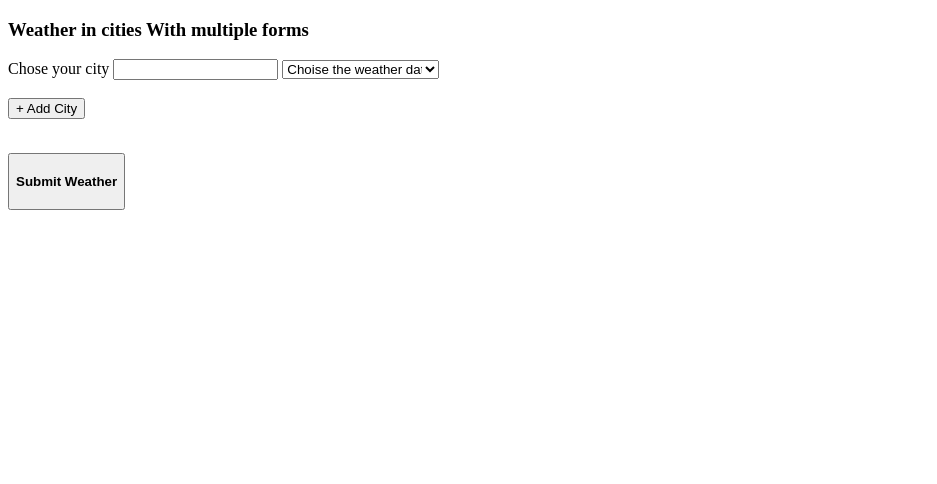
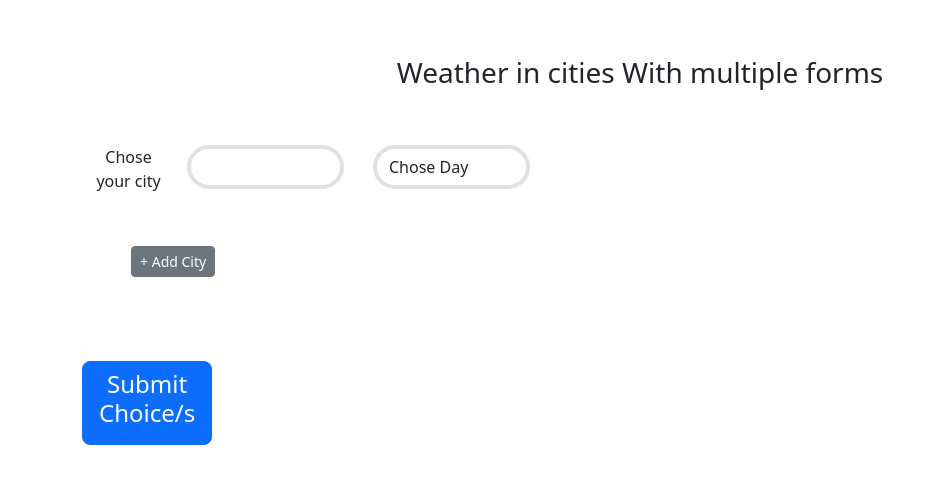
Before and after one commit to gltwodotlineci/small_weather_app, a Django app: page / in a window 1280 px wide. Shown: the top 484 px of the page, without its empty margins (0-937 px from the left). Run offline with Django 3.2, Linux system fonts and the light colour scheme; some libraries are stand-ins or nearby versions.

Commit message:
adding basic bootstraps

```diff
--- a/weather_api/weather_backend/templates/base/base.html
+++ b/weather_api/weather_backend/templates/base/base.html
@@ -5,7 +5,7 @@
 <html lang="en">
 <head>
     <meta charset="UTF-8">
-
+    <link href="https://cdn.jsdelivr.net/npm/bootstrap@5.3.2/dist/css/bootstrap.min.css" rel="stylesheet" integrity="sha384-T3c6CoIi6uLrA9TneNEoa7RxnatzjcDSCmG1MXxSR1GAsXEV/Dwwykc2MPK8M2HN" crossorigin="anonymous">
 </head>
 <body hx-headers='{"X-CSRFToken": "{{ csrf_token }}"}'>
 {% block content %}
@@ -13,5 +13,6 @@
 {% endblock %}
 
 <script src="https://unpkg.com/htmx.org@1.9.6"></script>
+    <script src="https://cdn.jsdelivr.net/npm/bootstrap@5.3.2/dist/js/bootstrap.bundle.min.js" integrity="sha384-C6RzsynM9kWDrMNeT87bh95OGNyZPhcTNXj1NW7RuBCsyN/o0jlpcV8Qyq46cDfL" crossorigin="anonymous"></script>
 </body>
 </html>
--- a/weather_api/weather_backend/templates/general/home.html
+++ b/weather_api/weather_backend/templates/general/home.html
@@ -1,30 +1,34 @@
 {% extends 'base/base.html' %}
 {% block content %}
 
+
+    <div class="container text-center">
+        <div class="col" style="margin: 5%">
+
             <h3> Weather in cities With multiple forms</h3>
-
+        </div>
             <div id="weatherForm">
                 {% include 'partials/weather_form.html' %}
             </div>
 
-    <br>
-    <button type="button"
+            <div class="col col-lg-1" style="margin: 4%">
+            <button type="button" class="btn btn-secondary btn-sm"
                 hx-get="/weather_city/"
                 hx-target="#weatherForm"
                 hx-swap="beforeend"
             >
                 + Add City
             </button>
-
+            </div>
             <br>
             <ul>
                 {% include 'partials/return_weather.html' %}
             </ul>
-    <div><br>
-        <button type="submit" class="btn btn-success" id="submitAll">
-                <h4 class="">Submit Weather</h4>
+            <div class="col col-lg-1">
+                <button type="submit" class="btn btn-primary btn-lg" id="submitAll">
+                        <h4 class="">Submit Choice/s</h4>
                 </button>
             </div>
 
-
+      </div>
 {% endblock %}
--- a/weather_api/weather_backend/templates/partials/weather_form.html
+++ b/weather_api/weather_backend/templates/partials/weather_form.html
@@ -1,22 +1,29 @@
 {% block content%}
 
+<div class="container text-center">
           <form
             hx-post="return_weather/"
             hx-target="#weather-return"
             hx-swap="beforeend"
             hx-trigger="click from:#submitAll"
         >
+    <div class="row">
 
-    <tr class='editing'>
-        <label for="insertForm4" class="form-label"> Chose your city
+            <div class="col col-lg-1">
+                <label for="insertForm4" class="form-label">
+                    Chose your city
+                </label>
+            </div>
+            <div class="col col-lg-2">
                     <input type="text" class="form-control border-4 rounded-pill" id="inserCity2"
                            name="city" style="width: 157px;" role="textbox" aria-label="Entrer the first city name">
-        </label>
+            </div>
 
 
+            <div class="col">
                 <select name="day" class="form-control border-4 rounded-pill" id="insertForm" required
                         style="width: 157px;" role="menu" aria-label="Selectioner menu">
-            <option value="" disabled selected hidden>Choise the weather date </option>
+                    <option value="" disabled selected hidden>Chose Day </option>
                     <option value=1>Today</option>
                     <option value=2>Tomorrow</option>
                     <option value=3>The day after tomorrow</option>
@@ -25,9 +32,10 @@
                     <option value=6>Five days from now</option>
                     <option value=7>Six days from now</option>
                 </select>
+            </div>
 
-    </tr>
-
+        </div>
    </form>
+</div>
 
 {% endblock %}
```
Lines whose indentation alone changed are shown as unchanged.
